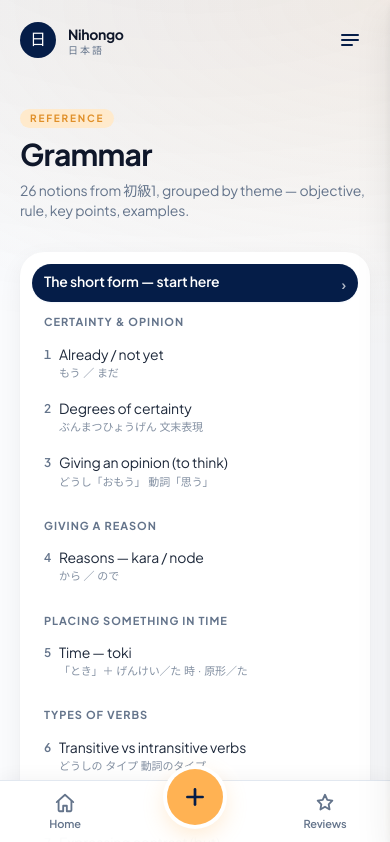
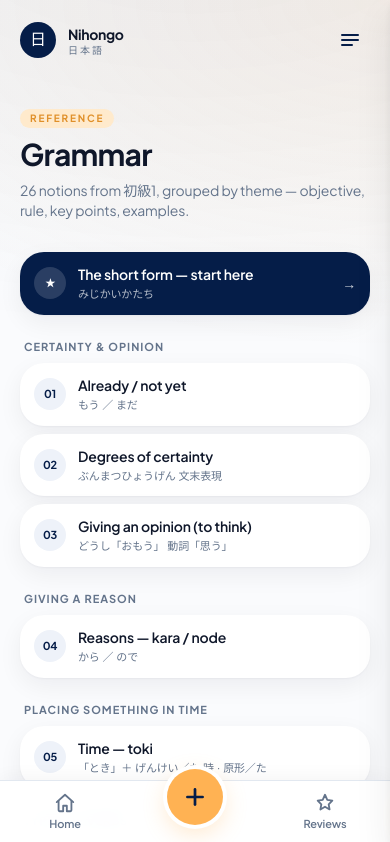
Before and after one commit to ohashi-fr/nihongo, a Next.js app: page /grammar in a window 390 px wide. Shown: the top 842 px of the page. Built offline with nearby package versions, Linux system fonts and the light colour scheme; no server answers.

Commit message:
UI Grammar

```diff
--- a/components/grammar/GrammarClient.tsx
+++ b/components/grammar/GrammarClient.tsx
@@ -1,6 +1,6 @@
 "use client";
 
-import { useEffect, useMemo, useState } from "react";
+import { useEffect, useMemo, useRef, useState } from "react";
 import { useRouter, useSearchParams } from "next/navigation";
 import type {
   ChecklistSection,
@@ -33,6 +33,7 @@ export default function GrammarClient({ groups, socle, checklist }: Props) {
   const [mobileView, setMobileView] = useState<"list" | "detail">(
     searchParams.get("n") ? "detail" : "list"
   );
+  const detailRef = useRef<HTMLDivElement>(null);
 
   // Keep local state in sync when the URL changes externally (back/forward,
   // or a direct link).
@@ -45,6 +46,19 @@ export default function GrammarClient({ groups, socle, checklist }: Props) {
     setSelectedId(id);
     setMobileView("detail");
     router.replace(id === "socle" ? "/grammar" : `/grammar?n=${id}`, { scroll: false });
+    // The list → detail swap happens in place (no route change), so the
+    // browser won't scroll for us — do it manually so the new notion opens
+    // at the top instead of wherever the previous one had been scrolled to.
+    if (typeof window !== "undefined" && window.innerWidth < 1024) {
+      window.scrollTo({ top: 0, behavior: "instant" as ScrollBehavior });
+    } else {
+      detailRef.current?.scrollTo({ top: 0, behavior: "instant" as ScrollBehavior });
+    }
+  }
+
+  function handleBack() {
+    setMobileView("list");
+    window.scrollTo({ top: 0, behavior: "instant" as ScrollBehavior });
   }
 
   const detail = (() => {
@@ -57,12 +71,11 @@ export default function GrammarClient({ groups, socle, checklist }: Props) {
   })();
 
   return (
-    <div className="lg:grid lg:grid-cols-[280px_1fr] lg:gap-8">
+    <div className="lg:grid lg:grid-cols-[300px_1fr] lg:gap-8">
       {/* Sidebar */}
       <div
         className={`${mobileView === "list" ? "block" : "hidden"} lg:block lg:sticky lg:top-6 lg:max-h-[calc(100vh-3rem)] lg:self-start lg:overflow-y-auto lg:pr-2`}
       >
-        <div className="rounded-2xl bg-white p-3 shadow-card lg:bg-transparent lg:p-0 lg:shadow-none">
         <GrammarSidebar
           groups={groups}
           socle={socle}
@@ -71,19 +84,23 @@ export default function GrammarClient({ groups, socle, checklist }: Props) {
           onSelect={handleSelect}
         />
       </div>
-      </div>
 
       {/* Detail */}
       <div className={`${mobileView === "detail" ? "block" : "hidden"} lg:block`}>
         <button
           type="button"
-          onClick={() => setMobileView("list")}
-          className="mb-3 inline-flex items-center gap-1 text-sm font-semibold text-primary lg:hidden"
+          onClick={handleBack}
+          className="mb-4 inline-flex items-center text-sm font-medium text-muted transition hover:text-primary lg:hidden"
         >
           ← Back to notions
         </button>
 
-        <div className="rounded-2xl bg-white p-5 shadow-card sm:p-7">{detail}</div>
+        <div
+          ref={detailRef}
+          className="rounded-2xl bg-white p-6 shadow-card sm:p-8 lg:sticky lg:top-6 lg:max-h-[calc(100vh-3rem)] lg:self-start lg:overflow-y-auto"
+        >
+          {detail}
+        </div>
       </div>
     </div>
   );
--- a/components/grammar/GrammarSidebar.tsx
+++ b/components/grammar/GrammarSidebar.tsx
@@ -11,17 +11,27 @@ type Props = {
   className?: string;
 };
 
-function ItemButton({
+/**
+ * One notion entry, styled as an encapsulated card — matches the level
+ * rows on the Vocabulary/module pages (number badge, label, → chevron),
+ * with a Japanese subtitle line added underneath.
+ *
+ * `highlight` gives the inactive card an accent tint, used only for the
+ * "start here" socle entry so it stands out above the numbered notions.
+ */
+function NotionCard({
   active,
   onClick,
-  number,
+  badge,
   subtitle,
+  highlight = false,
   children,
 }: {
   active: boolean;
   onClick: () => void;
-  number?: React.ReactNode;
+  badge?: React.ReactNode;
   subtitle?: string;
+  highlight?: boolean;
   children: React.ReactNode;
 }) {
   return (
@@ -29,27 +39,39 @@ function ItemButton({
       type="button"
       onClick={onClick}
       aria-current={active ? "true" : undefined}
-      className={`group/item flex w-full items-start gap-2 rounded-xl px-3 py-2 text-left text-sm leading-snug transition ${
+      className={`group/card flex w-full items-center gap-3 rounded-2xl px-3.5 py-3 text-left shadow-card transition hover:-translate-y-0.5 hover:shadow-cardHover ${
         active
-          ? "bg-primary font-semibold text-white shadow-soft"
-          : "text-sumi hover:bg-soft"
+          ? "bg-primary"
+          : highlight
+          ? "border border-accent-200 bg-accent-50"
+          : "bg-white"
       }`}
     >
-      {number !== undefined && (
+      {badge !== undefined && (
         <span
-          className={`mt-0.5 shrink-0 text-xs font-semibold tabular-nums ${
-            active ? "text-white/70" : "text-muted"
+          className={`flex h-8 w-8 shrink-0 items-center justify-center rounded-xl text-[11px] font-bold ${
+            active
+              ? "bg-white/15 text-white"
+              : highlight
+              ? "bg-accent-500 text-white"
+              : "bg-primary-50 text-primary"
           }`}
         >
-          {number}
+          {badge}
         </span>
       )}
       <span className="min-w-0 flex-1">
-        <span className="block">{children}</span>
+        <span
+          className={`block truncate text-sm font-semibold ${
+            active ? "text-white" : "text-ink"
+          }`}
+        >
+          {children}
+        </span>
         {subtitle && (
           <span
-            className={`jp mt-0.5 block truncate text-[11px] font-normal ${
-              active ? "text-white/60" : "text-muted/80"
+            className={`jp mt-0.5 block truncate text-[11px] ${
+              active ? "text-white/70" : "text-muted"
             }`}
           >
             {subtitle}
@@ -58,13 +80,13 @@ function ItemButton({
       </span>
       <span
         aria-hidden
-        className={`mt-0.5 shrink-0 self-start text-sm transition ${
+        className={`shrink-0 text-sm font-semibold transition ${
           active
-            ? "text-white/70"
-            : "text-primary-300 opacity-0 group-hover/item:opacity-100"
+            ? "text-white/80"
+            : "text-primary opacity-0 group-hover/card:opacity-100 group-hover/card:translate-x-0.5"
         }`}
       >
-        ›
+        →
       </span>
     </button>
   );
@@ -80,19 +102,25 @@ export default function GrammarSidebar({
 }: Props) {
   return (
     <nav aria-label="Grammar notions" className={className}>
-      <div className="mb-3">
-        <ItemButton active={selectedId === "socle"} onClick={() => onSelect("socle")}>
+      <div className="mb-6">
+        <NotionCard
+          active={selectedId === "socle"}
+          onClick={() => onSelect("socle")}
+          badge="★"
+          subtitle={socle.jpTitle}
+          highlight
+        >
           {socle.sidebarLabel}
-        </ItemButton>
+        </NotionCard>
       </div>
 
-      <ul className="space-y-5">
+      <ul className="space-y-6">
         {groups.map((group) => (
           <li key={group.id}>
-            <div className="mb-1.5 px-3 text-[11px] font-bold uppercase tracking-[0.09em] text-muted">
+            <div className="mb-2 px-1 text-[11px] font-bold uppercase tracking-[0.09em] text-muted">
               {group.title}
             </div>
-            <ul className="space-y-0.5">
+            <ul className="space-y-2">
               {group.notions.map((notion) => {
                 const id = String(notion.number);
                 const jpSubtitle = notion.titleKanji
@@ -100,14 +128,14 @@ export default function GrammarSidebar({
                   : notion.titleJp;
                 return (
                   <li key={id}>
-                    <ItemButton
+                    <NotionCard
                       active={selectedId === id}
                       onClick={() => onSelect(id)}
-                      number={notion.number}
+                      badge={String(notion.number).padStart(2, "0")}
                       subtitle={jpSubtitle}
                     >
                       {notion.sidebarLabel}
-                    </ItemButton>
+                    </NotionCard>
                   </li>
                 );
               })}
@@ -116,10 +144,14 @@ export default function GrammarSidebar({
         ))}
       </ul>
 
-      <div className="mt-5 border-t border-border pt-3">
-        <ItemButton active={selectedId === "checklist"} onClick={() => onSelect("checklist")}>
+      <div className="mt-6 border-t border-border pt-5">
+        <NotionCard
+          active={selectedId === "checklist"}
+          onClick={() => onSelect("checklist")}
+          badge="✓"
+        >
           {checklist.sidebarLabel}
-        </ItemButton>
+        </NotionCard>
       </div>
     </nav>
   );
```
Lines whose indentation alone changed are shown as unchanged.
